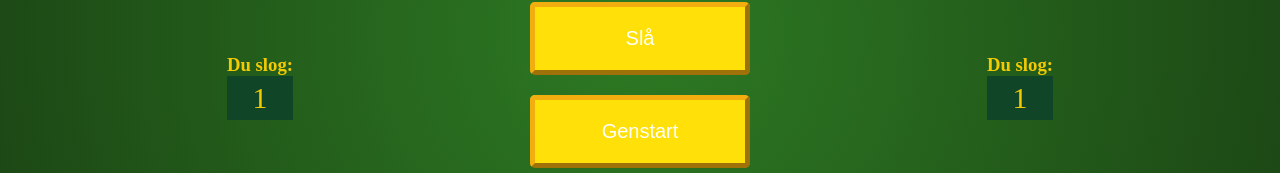
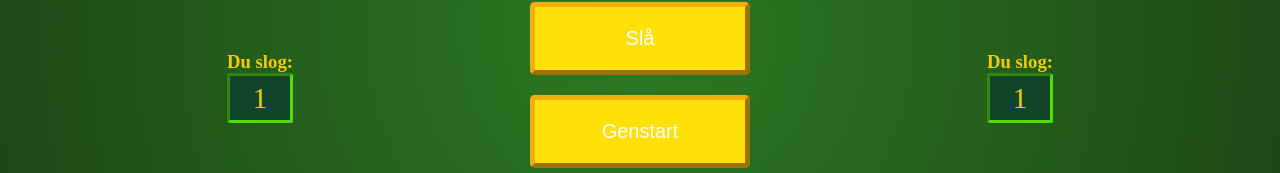
Before and after one commit to simo994q/react-terninge-spil, a React (Vite) app in the folder terninge-spil/: page / in a window 1280 px wide. Shown: the part 368-541 px from the top of the page. Built offline with nearby package versions, Linux system fonts and the light colour scheme.

Commit message:
more style

```diff
--- a/terninge-spil/src/components/Players/Players.module.scss
+++ b/terninge-spil/src/components/Players/Players.module.scss
@@ -44,6 +44,9 @@
             font-size: 30px;
             background-color: #104627;
             padding: 5px;
+            border-radius: 3px;
+            border-color: #52DB11;
+            border-style:inset;
         }
     }
 
```
